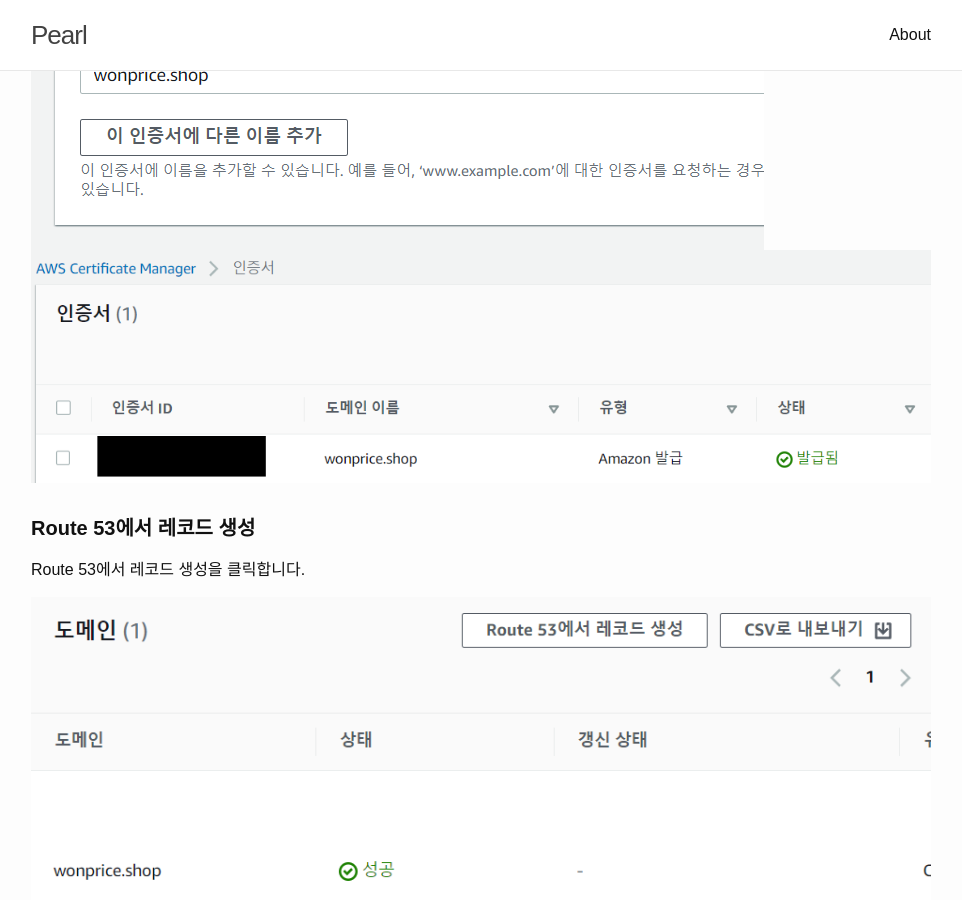
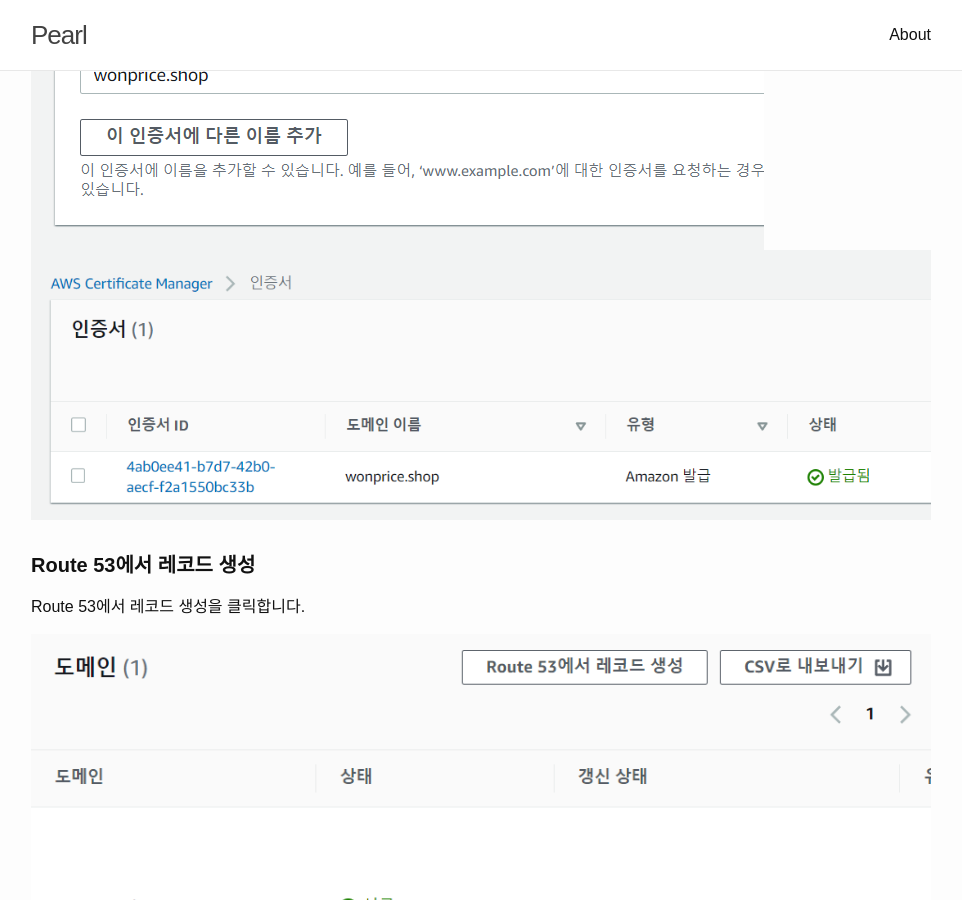
Before and after one commit to pearl-sea/pearl-sea.github.io, a Jekyll site: the page built from _posts/2023-09-21-add-domain-with-https.md, in a window 1280 px wide and 900 px high, scrolled down 3821 px. Shown: the whole window, without its empty margins (159-1121 px from the left). Built offline with Jekyll 4.4.1, drawn with Linux system fonts in a browser that asks for light colours; some web fonts are replaced.

Commit message:
edit post

```diff
--- a/_posts/2023-09-21-add-domain-with-https.md
+++ b/_posts/2023-09-21-add-domain-with-https.md
@@ -71,7 +71,7 @@ AWS Certificate Manager로 이동해서 퍼블릭 인증서 발급을 선택한
 
 ![인증서 발급](/assets/img/image-6.png)
 ![인증서 발급](/assets/img/image-7.png)
-![Alt text](/assets/img/image-8.png)
+![인증서 발급 완료](/assets/img/image-8.png)
 
 #### Route 53에서 레코드 생성
 
```
Also changed, not shown: assets/img/image-8.png.
